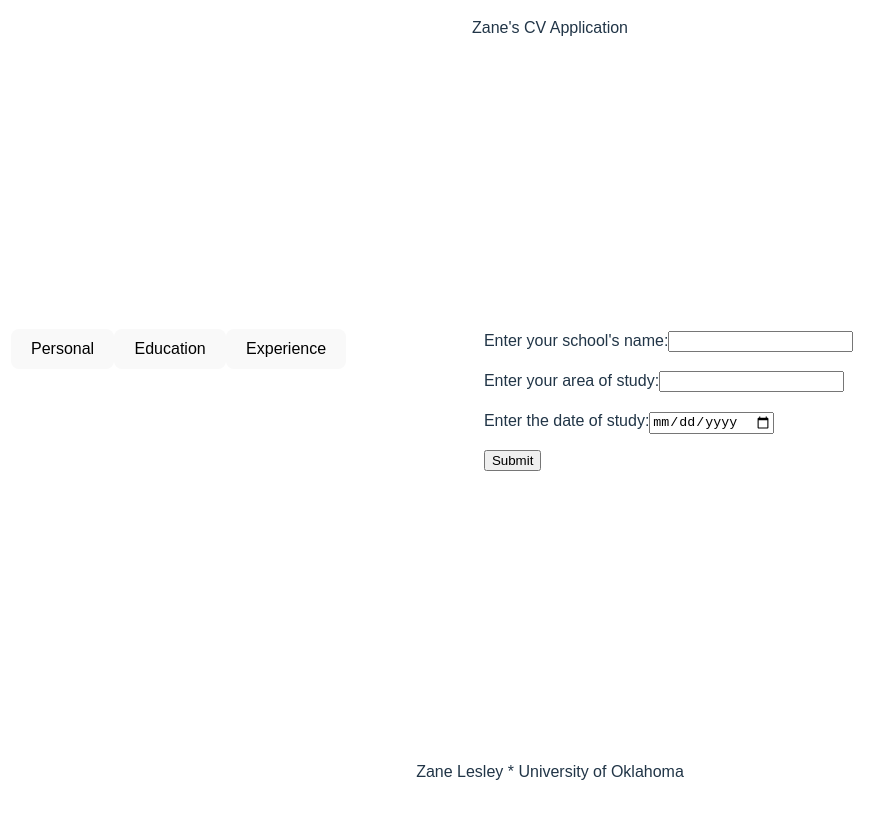
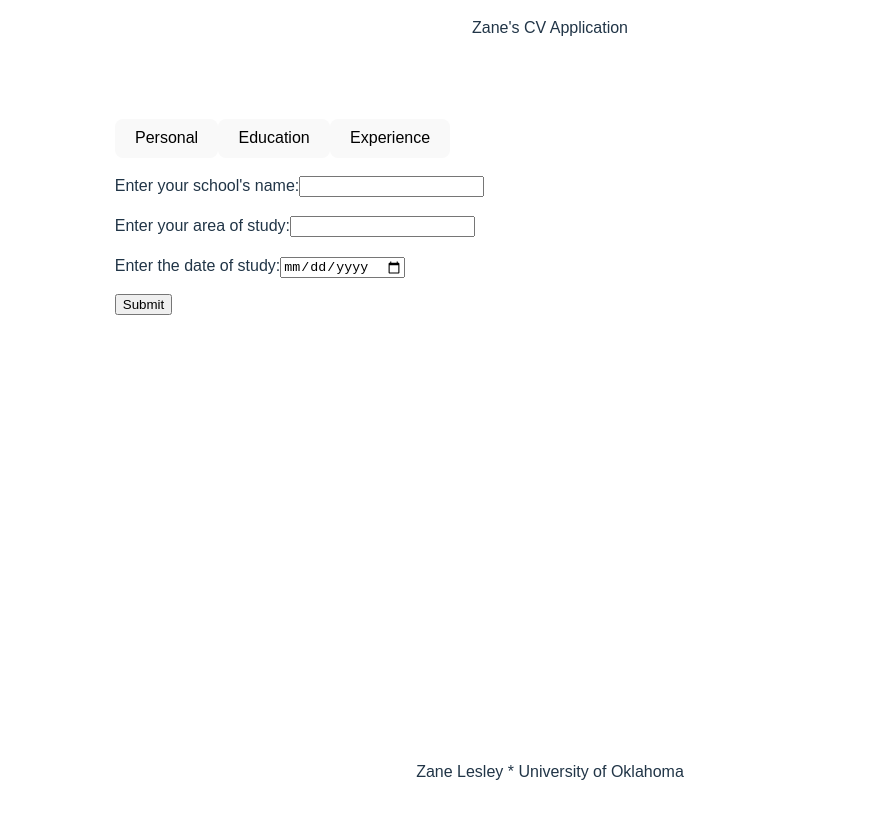
Before and after one commit to ZaneLesley/cv-application, a React (Vite) app: page / in a window 1280 px wide. Shown: the top 818 px of the page, without its empty margins (90-974 px from the left). Built offline with nearby package versions, Linux system fonts and the light colour scheme; the HTML template or start-up script is replaced by a standard one.

Commit message:
fix(css): Added styling to 9a31eeabeba5f58bb595fdb1872c2a44bbc06c67

```diff
--- a/src/App.css
+++ b/src/App.css
@@ -26,21 +26,41 @@
 
 .article {
     display: flex;
-    justify-content: space-around;
+    justify-content: center;
+    flex-grow: .5;
+    gap: 5rem;
 }
 
 .paper {
     display: flex;
     flex-direction: column;
-    justify-content: space-between;
+    justify-content: space-evenly;
     color: black;
 
     background-color: white;
     aspect-ratio: 8 / 11.5; /* size of a piece of paper */
+    height: 100%;
+    width: 25%;
+}
+
+.article .container {
+    display: flex;
+    flex-direction: column;
+    justify-content: flex-start;
+    gap: 1rem;
+
+    height: 100%;
+    width: 40%;
+}
+
+.navigation {
+    display: flex;
+    flex-direction: row;
+    justify-content: flex-start;
 }
 
 
-.forms {
+.forms .navigation {
     display: flex;
     flex-direction: column;
     justify-content: center;
--- a/src/App.jsx
+++ b/src/App.jsx
@@ -1,6 +1,5 @@
 import './App.css'
 import Header from './components/Header.jsx'
-import PersonalButton from "./components/PersonalButton.jsx";
 import MainForm from "./components/MainForm.jsx";
 
 function App() {
--- a/src/components/MainForm.jsx
+++ b/src/components/MainForm.jsx
@@ -16,9 +16,10 @@
     const [activeSection, setActiveSection] = useState("education");
     return (
         <div className="article">
+            <div className="container">
                 <div className="navigation">
-                <PersonalButton onClick={() => setActiveSection("personal")} text="Personal" />
-                <PersonalButton onClick={() => setActiveSection("education")} text="Education" />
+                    <PersonalButton onClick={() => setActiveSection("personal")} text="Personal"/>
+                    <PersonalButton onClick={() => setActiveSection("education")} text="Education"/>
                     <PersonalButton onClick={() => setActiveSection("experience")} text="Experience"/>
                 </div>
                 <div className="forms">
@@ -28,6 +29,7 @@
                                    style={{display: activeSection === "education" ? "flex" : "none"}}/>
                     <ExperienceForm setExperience={setExperience}
                                     style={{display: activeSection === "experience" ? "flex" : "none"}}/>
+                </div>
             </div>
             <Paper>
                 <PersonalDiv{...personal}/>
```
Lines whose indentation alone changed are shown as unchanged.
